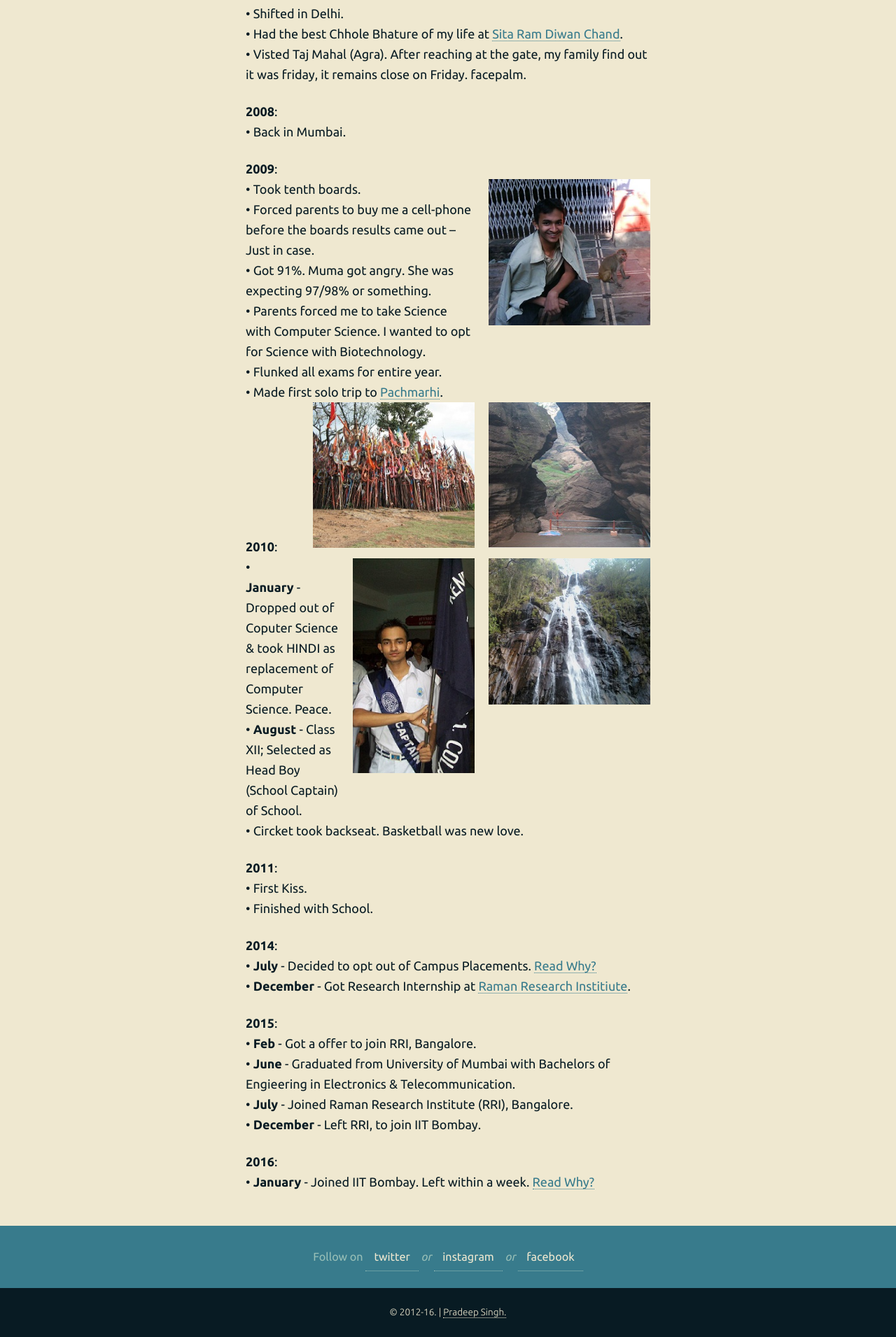
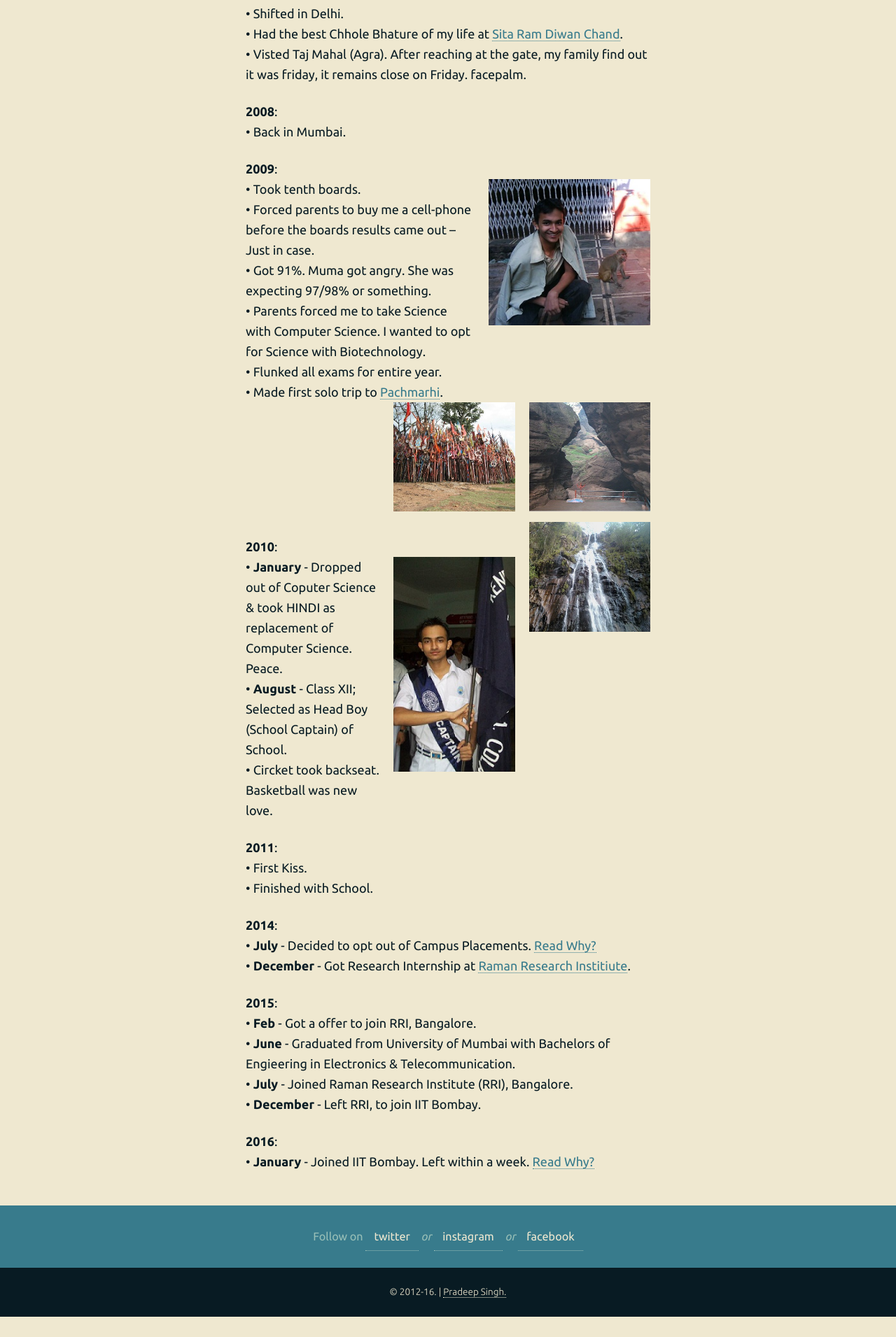
Before and after one commit to 93notes/93notes.github.io, a Jekyll site: the page built from timeline.html, in a window 1280 px wide. Shown: the part 1415-3326 px from the top of the page at 70% size. Built offline with Jekyll 4.4.1, drawn with Linux system fonts in a browser that asks for light colours; nearby versions of some CDN libraries; after the commit the page ends 3297 px from its top, so only the background shows below that.

Commit message:
Update timeline.html

```diff
--- a/timeline.html
+++ b/timeline.html
@@ -112,7 +112,7 @@ He wanted me to be as Rich as his freind. LOL. </br>
 &bull; Parents forced me to take Science with Computer Science. I wanted to opt for Science with Biotechnology.</br>
 &bull; Flunked all exams for entire year. </br>
 &bull; Made first solo trip to <a href="https://en.wikipedia.org/wiki/Pachmarhi" target="_blank">Pachmarhi</a>. </br>
-<img width="40%" float="left" src="/images/personal/caves.jpg" alt="Caves in Pachmarhi"/> <img width="40%" float="center" src="/images/personal/temple.jpg" alt="Temple in Pachmarhi"/> <img width="40%" float="right" src="/images/personal/waterfall.jpg" alt="Bee Waterfall in Pachmarhi"/>
+<img width="30%" float="left" src="/images/personal/caves.jpg" alt="Caves in Pachmarhi"/> <img width="30%" float="center" src="/images/personal/temple.jpg" alt="Temple in Pachmarhi"/> <img width="30%" float="right" src="/images/personal/waterfall.jpg" alt="Bee Waterfall in Pachmarhi"/>
 </p>
 </br>
 <p></p>
```
